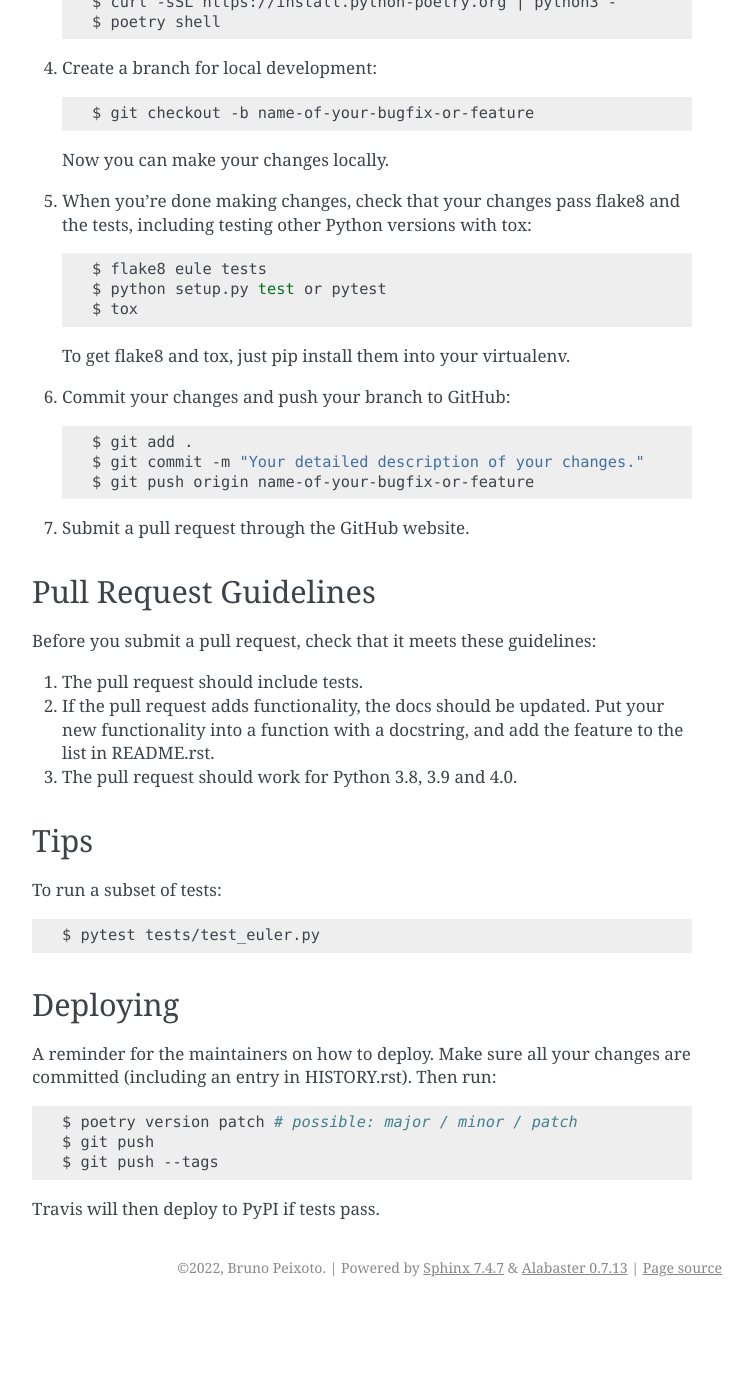
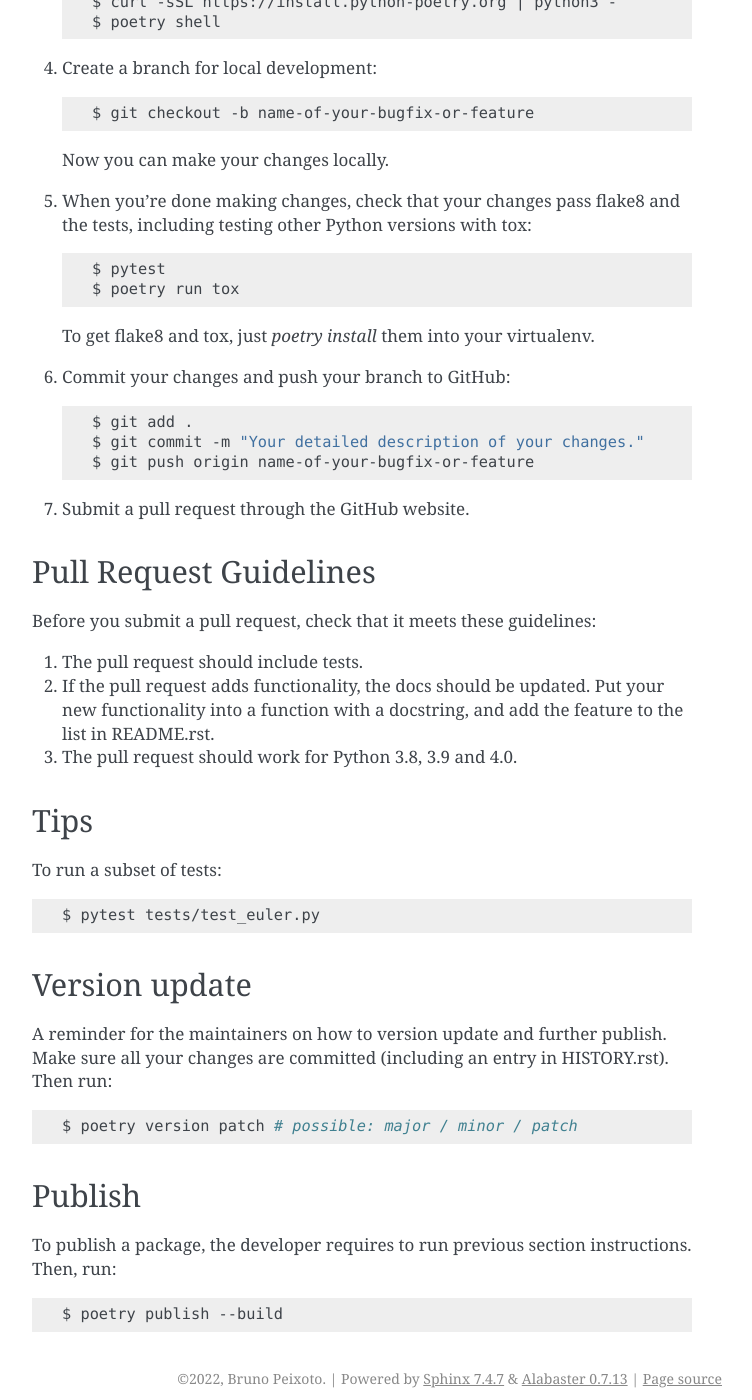
Before and after one commit to trouchet/eule, a Sphinx documentation site: the page built from docs/library-info/CONTRIBUTING.rst, in a window 1280 px wide and 1400 px high, scrolled down 1510 px. Shown: the whole window, without its empty margins (388-1140 px from the left). Built offline with Sphinx 7.4.7, drawn with Linux system fonts in a browser that asks for light colours; before the commit the page ends 2817 px from its top, so only the background shows below that; some of the changed text lies outside the part shown.

Commit message:
docs/ clean deeper

```diff
--- a/docs/index.rst
+++ b/docs/index.rst
@@ -4,14 +4,14 @@ Welcome to eule's documentation!
 Euler's diagrams are non-empty Venn's diagrams. For further information about, read the wikipedia article https://en.wikipedia.org/wiki/Euler_diagram.
 
 Indices and tables
---------------
+------------------
 
 * :ref:`genindex`
 * :ref:`modindex`
 * :ref:`search`
 
 Table of contents
---------------
+------------------
 
 .. toctree::
    :maxdepth: 2
--- a/docs/library-info/CONTRIBUTING.rst
+++ b/docs/library-info/CONTRIBUTING.rst
@@ -78,11 +78,10 @@ Ready to contribute? Here's how to set up ``eule`` for local development.
 5. When you're done making changes, check that your changes pass flake8 and the
    tests, including testing other Python versions with tox::
 
-    $ flake8 eule tests
-    $ python setup.py test or pytest
-    $ tox
+    $ pytest
+    $ poetry run tox
 
-   To get flake8 and tox, just pip install them into your virtualenv.
+   To get flake8 and tox, just `poetry install` them into your virtualenv.
 
 6. Commit your changes and push your branch to GitHub::
 
@@ -111,15 +110,20 @@ To run a subset of tests::
 $ pytest tests/test_euler.py
 
 
-Deploying
----------
+Version update
+------------------
 
-A reminder for the maintainers on how to deploy.
+A reminder for the maintainers on how to version update and further publish.
 Make sure all your changes are committed (including an entry in HISTORY.rst).
 Then run::
 
 $ poetry version patch # possible: major / minor / patch
-$ git push
-$ git push --tags
 
-Travis will then deploy to PyPI if tests pass.
+
+Publish
+---------
+
+To publish a package, the developer requires to run previous section instructions.
+Then, run::
+
+$ poetry publish --build
--- a/docs/library-info/HISTORY.rst
+++ b/docs/library-info/HISTORY.rst
@@ -16,4 +16,5 @@ History
 0.2.3 (2022-12-28)
 ------------------
 
-* Render PyPI repository with Markdown.
+* Review documentation with a minimal example and few sections;
+* Add package manager `poetry` to main stack.
```
